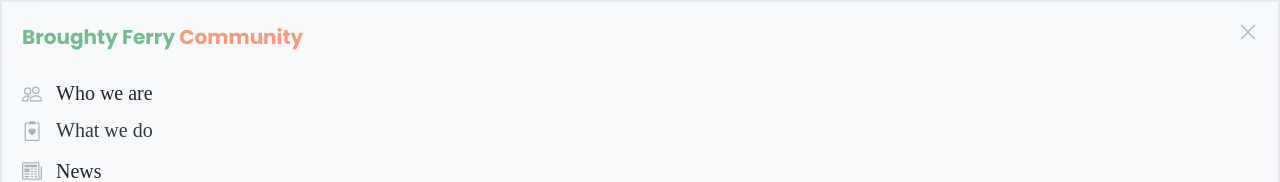
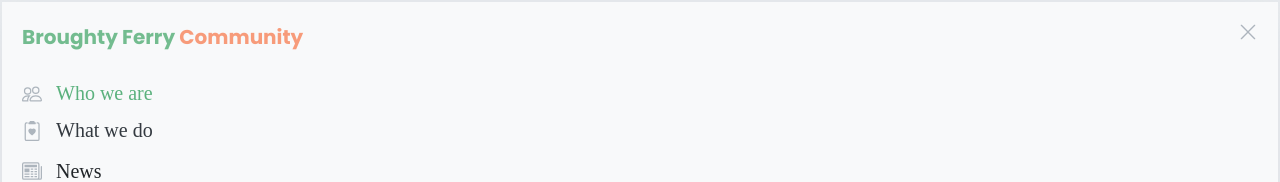
Before and after one commit to long-lane/broughty_ferry_community, a React (Vite) app: page / in a window 1280 px wide. Both pictures are taken after a click on the element 1248 px from the left and 37 px from the top of the page. Shown: the top 182 px of the page. Built offline with nearby package versions, Linux system fonts and the light colour scheme; a web font is replaced by a local one.

Commit message:
changed link to "who we are" to refer to  home page with hash to component

```diff
--- a/src/components/MobileNav.jsx
+++ b/src/components/MobileNav.jsx
@@ -39,7 +39,7 @@
           <li>
             <BsPeople />
             <NavHashLink
-              to="/who-we-are"
+              to="/#who-we-are"
               activeClassName="active"
               onClick={toggleMenu}>
               who we are
```
